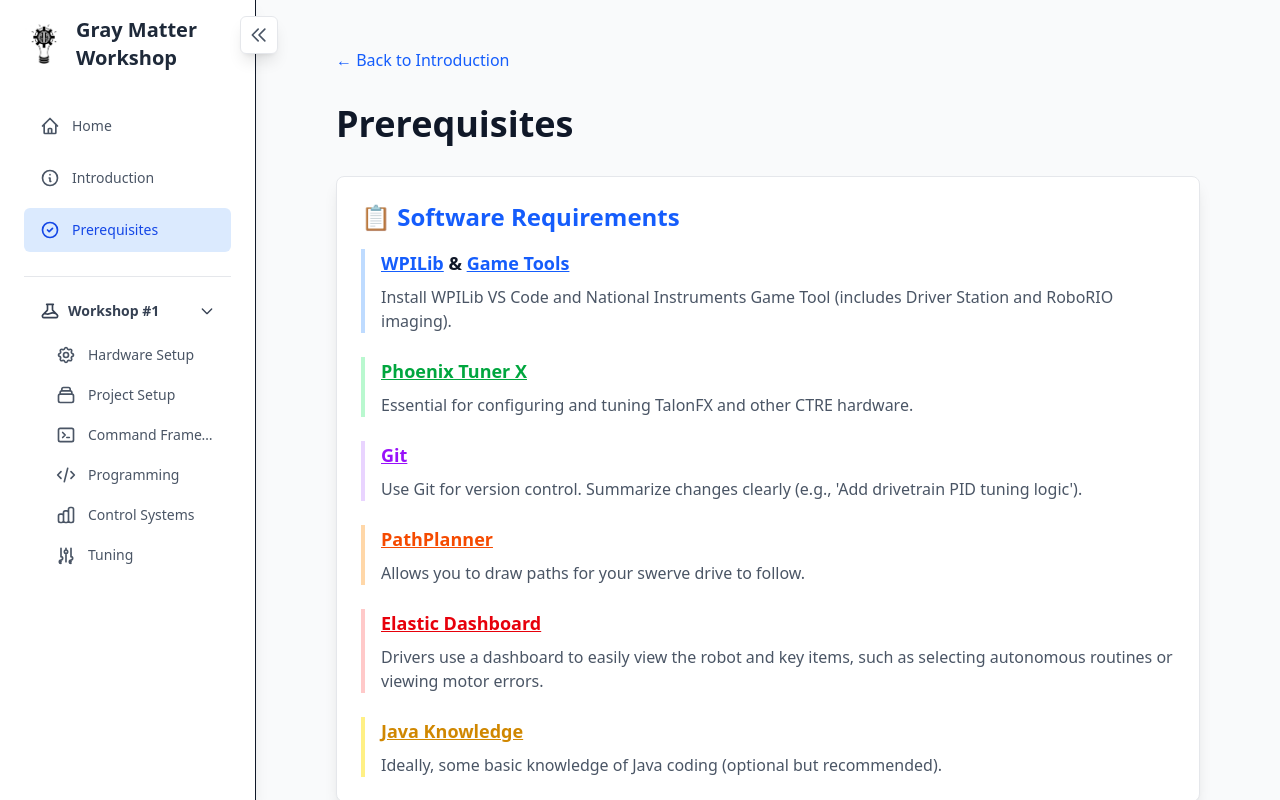
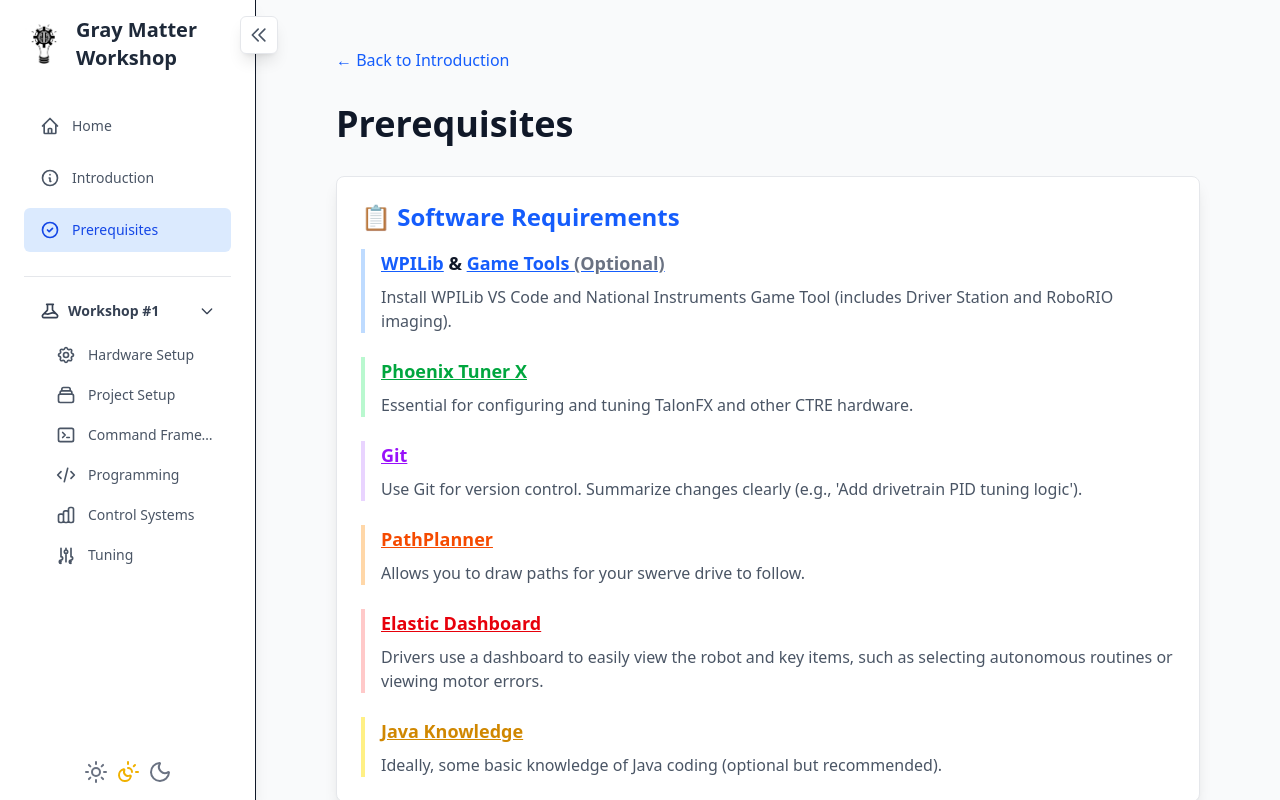
Before and after one commit to JosephTLockwood/gray-matter-workshop, a Next.js app: page /prerequisites in a window 1280 px wide. Built offline with nearby package versions, Linux system fonts and the light colour scheme.

Commit message:
Dark mode picker (respecting system pereferences by default)

```diff
--- a/package.json
+++ b/package.json
@@ -12,10 +12,13 @@
   },
   "dependencies": {
     "@types/react-syntax-highlighter": "^15.5.13",
+    "clsx": "^2.1.1",
+    "lucide-react": "^0.541.0",
     "next": "15.4.6",
     "react": "19.1.0",
     "react-dom": "19.1.0",
-    "react-syntax-highlighter": "^15.6.1"
+    "react-syntax-highlighter": "^15.6.1",
+    "zustand": "^5.0.8"
   },
   "devDependencies": {
     "@eslint/eslintrc": "^3",
--- a/src/app/globals.css
+++ b/src/app/globals.css
@@ -4,3 +4,5 @@
   --font-sans: var(--font-geist-sans);
   --font-mono: var(--font-geist-mono);
 }
+
+@custom-variant dark (&:where([data-theme=dark], [data-theme=dark] *));
--- a/src/app/hardware/page.tsx
+++ b/src/app/hardware/page.tsx
@@ -33,7 +33,7 @@
                 className="mb-4"
               />
               <h3 className="text-xl font-bold text-gray-900 dark:text-gray-100 mb-3">
-                Kraken Motor
+                Kraken X60/X44
               </h3>
               <p className="text-gray-600 dark:text-gray-300 mb-3">
                 CTRE Motor. Comes with a built-in motor controller called
@@ -327,7 +327,7 @@
           </h2>
 
           <div className="mb-8">
-            <div className="bg-white dark:bg-gray-900 rounded-lg p-6 shadow-lg border border-gray-200 dark:border-gray-800 max-w-2xl mx-auto">
+            <div className="bg-white dark:bg-gray-900 rounded-lg p-6 shadow-lg border border-gray-200 dark:border-gray-800 mx-auto">
               <h3 className="text-xl font-semibold text-gray-900 dark:text-gray-100 mb-4">
                 📱 How to Update Motors
               </h3>
--- a/src/app/layout.tsx
+++ b/src/app/layout.tsx
@@ -25,7 +25,7 @@
   children: React.ReactNode;
 }>) {
   return (
-    <html lang="en">
+    <html lang="en" data-theme="system">
       <body
         className={`${geistSans.variable} ${geistMono.variable} antialiased bg-gray-50 text-gray-900 dark:bg-gray-950 dark:text-gray-100`}
       >
--- a/src/app/prerequisites/page.tsx
+++ b/src/app/prerequisites/page.tsx
@@ -28,7 +28,7 @@
                     WPILib
                   </a> & <a href="https://www.ni.com/en/support/downloads/drivers/download.frc-game-tools.html#553883"
                            className="text-blue-600 underline hover:no-underline dark:text-blue-400" target="_blank" rel="noopener noreferrer">
-                    Game Tools
+                    Game Tools <span className="text-gray-500 dark:text-gray-400">(Optional)</span>
                   </a>
                 </h3>
                 <p className="text-gray-600 dark:text-gray-300 mt-2">
--- a/src/app/programming/page.tsx
+++ b/src/app/programming/page.tsx
@@ -4,21 +4,21 @@
 export default function Programming() {
   return (
     <PageTemplate
-      title="Programming ARM and Flywheel"
+      title="Programming Arm and Flywheel"
       previousPage={{ href: "/command-framework", title: "Command Framework" }}
       nextPage={{ href: "/control-systems", title: "Control Systems" }}
     >
       <div className="bg-white dark:bg-gray-900 rounded-lg p-8 shadow-lg border border-gray-200 dark:border-gray-800 mb-8">
-        <h2 className="text-2xl font-bold text-gray-900 dark:text-gray-100 mb-4">Programming ARM and Flywheel</h2>
+        <h2 className="text-2xl font-bold text-gray-900 dark:text-gray-100 mb-4">Programming Arm and Flywheel</h2>
         <p className="text-gray-600 dark:text-gray-300 mb-6">
-          In this section, we&apos;ll program common FRC mechanisms starting with our ARM subsystem.
+          In this section, we&apos;ll program common FRC mechanisms starting with our Arm subsystem.
           We&apos;ll build upon this initial implementation throughout the workshop.
         </p>
 
         <div className="bg-green-50 dark:bg-green-950/30 p-4 rounded-lg mb-6">
           <h3 className="font-semibold text-green-900 dark:text-green-300 mb-2">What You&apos;ll Learn:</h3>
           <ul className="list-disc list-inside text-green-800 dark:text-green-300 space-y-1">
-            <li>Setting up subsystems for ARM and Flywheel</li>
+            <li>Setting up subsystems for Arm and Flywheel</li>
             <li>Creating motor and sensor configurations</li>
             <li>Implementing control methods</li>
             <li>Command creation and deployment</li>
@@ -66,12 +66,12 @@
       </section>
 
       <section className="mb-12">
-        <h2 className="text-3xl font-bold text-gray-900 dark:text-gray-100 mb-6">Initial ARM Subsystem</h2>
+        <h2 className="text-3xl font-bold text-gray-900 dark:text-gray-100 mb-6">Initial Arm Subsystem</h2>
 
         <div className="bg-blue-50 dark:bg-blue-950/30 border border-blue-200 dark:border-blue-900 rounded-lg p-6 mb-6">
           <h3 className="font-semibold text-blue-900 dark:text-blue-300 mb-2">📋 Starting Point</h3>
           <p className="text-blue-800 dark:text-blue-300">
-            This is our initial ARM implementation. Throughout the workshop, we&apos;ll enhance this code by adding:
+            This is our initial Arm implementation. Throughout the workshop, we&apos;ll enhance this code by adding:
             PID control, feedforward, position control, safety limits, and more sophisticated commands.
           </p>
         </div>
@@ -80,7 +80,7 @@
           repository="Hemlock5712/2025-Workshop"
           filePath="src/main/java/frc/robot/subsystems/Arm.java"
           branch="3372fcaad9eb76922688eb5383efc9a650affd10"
-          title="Initial ARM Subsystem Implementation"
+          title="Initial Arm Subsystem Implementation"
           description="This is our starting point for the workshop. We&apos;ll progressively enhance this code throughout the learning process."
         />
 
--- a/src/components/Sidebar.tsx
+++ b/src/components/Sidebar.tsx
@@ -4,6 +4,7 @@
 import Image from "next/image";
 import { useState } from "react";
 import { usePathname } from "next/navigation";
+import ThemePicker from "./ThemePicker";
 
 /**
  * Main navigation items (Home, Introduction, Prerequisites)
@@ -255,13 +256,13 @@
 
       {/* Sidebar */}
       <div
-        className={`fixed md:relative top-0 left-0 h-full bg-white shadow-lg border-r z-40 transform transition-all duration-300 ease-in-out ${
+        className={`fixed flex flex-col md:relative top-0 left-0 h-full bg-white shadow-lg border-r z-40 transform transition-all duration-300 ease-in-out ${
           isOpen
             ? "translate-x-0 w-64"
             : "-translate-x-full md:translate-x-0 md:w-16"
         } dark:bg-gray-900 dark:border-gray-800`}
       >
-        <div className={`p-4 ${isOpen ? "px-6" : "px-2"}`}>
+        <div className={`p-4 flex-grow ${isOpen ? "px-6" : "px-2"}`}>
           {/* Logo/Title */}
           <div className="mb-8 flex items-center justify-center">
             <Link
@@ -436,6 +437,9 @@
 
           </nav>
         </div>
+        <div className="p-4">
+          <ThemePicker />
+        </div>
       </div>
     </>
   );
--- /dev/null
+++ b/src/components/ThemePicker.tsx
@@ -0,0 +1,44 @@
+"use client";
+
+import clsx from "clsx";
+import { MoonIcon, SunIcon, SunMoonIcon } from "lucide-react";
+import { useEffect } from "react";
+import { create } from "zustand";
+
+export const useThemeStore = create<{
+    theme: "light" | "dark" | "system";
+    setTheme: (theme: "light" | "dark" | "system") => void;
+}>((set) => ({
+    theme: "system",
+    setTheme: (theme: "light" | "dark" | "system") => {
+        set({ theme });
+        localStorage.setItem("theme", theme);
+        document.documentElement.setAttribute("data-theme", theme);
+    },
+}));
+
+export default function ThemePicker() {
+    const { theme, setTheme } = useThemeStore();
+
+    useEffect(() => {
+        const theme = localStorage.getItem("theme");
+        if(theme) {
+            document.documentElement.setAttribute("data-theme", theme);
+            setTheme(theme as "light" | "dark" | "system");
+        }
+    }, []);
+
+    return (
+        <div className="flex items-center gap-2 align-self-end justify-self-center">
+            <button onClick={() => setTheme("light")} className={clsx("cursor-pointer text-gray-500", theme === "light" && "text-yellow-500")}>
+                <SunIcon />
+            </button>
+            <button onClick={() => setTheme("system")} className={clsx("cursor-pointer text-gray-500", theme === "system" && "text-yellow-500")}>
+                <SunMoonIcon />
+            </button>
+            <button onClick={() => setTheme("dark")} className={clsx("cursor-pointer text-gray-500", theme === "dark" && "text-yellow-500")}>
+                <MoonIcon />
+            </button>
+        </div>
+    )
+}
```
Also changed, not shown: 1 other file (tests, documents, lock files or other folders).
